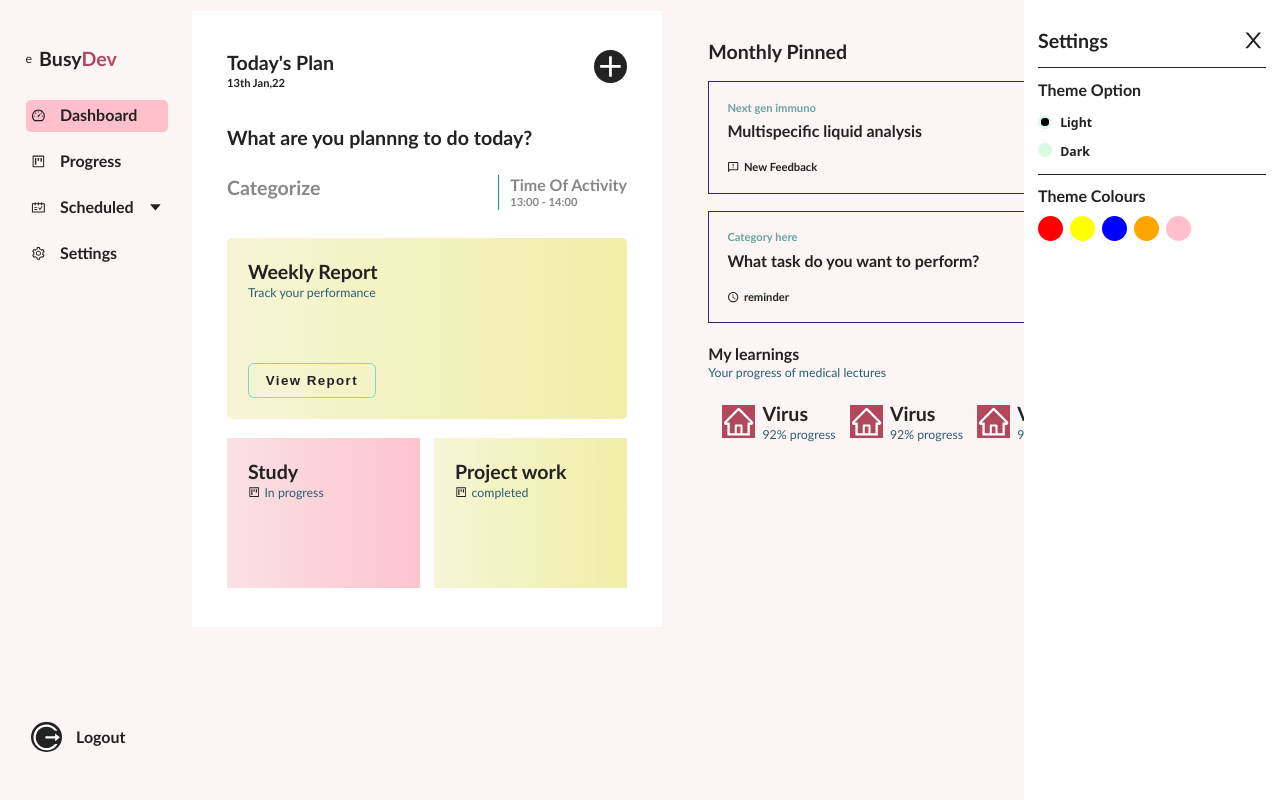
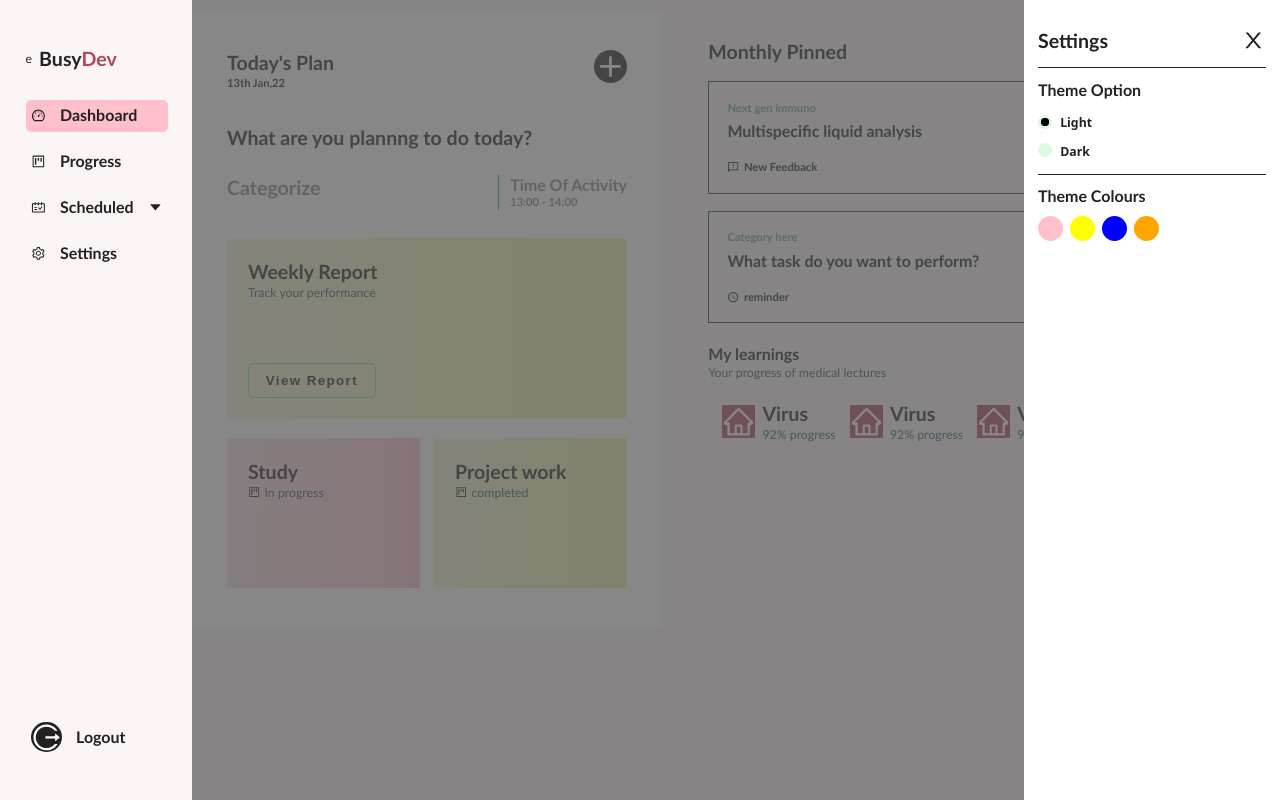
Before and after one commit to MrEben/To-Do-App, a React (Vite) app: page / in a window 1280 px wide. Both pictures are taken after a click on the link "Settings". Built offline with nearby package versions, Linux system fonts and the light colour scheme.

Commit message:
updated colour theme toggle

```diff
--- a/src/components/AddTask.jsx
+++ b/src/components/AddTask.jsx
@@ -2,9 +2,14 @@ import { useState } from "react";
 import { GrClose, GrSchedule } from "react-icons/gr";
 
 import { BsAlarm } from "react-icons/bs";
-import { AiOutlineUnorderedList, AiOutlineTag,AiOutlineClose } from "react-icons/ai";
+import {
+  AiOutlineUnorderedList,
+  AiOutlineTag,
+  AiOutlineClose,
+} from "react-icons/ai";
 import { useGlobalContext } from "./context";
 const AddTask = () => {
+  const [toggleSchedule, setToggleSchedule] = useState(false);
   const { closeModal, noteText, setNoteText } = useGlobalContext();
   const characterLimit = 30;
   const handleChange = (e) => {
@@ -33,7 +38,12 @@ const AddTask = () => {
                 type="text"
                 placeholder="Enter task..."
               />
-              <button className="btn">Schedule</button>
+              <button
+                className="btn"
+                onClick={() => setToggleSchedule(!toggleSchedule)}
+              >
+                Schedule
+              </button>
             </form>
           </div>
           {characterLimit - noteText.length <= 0 ? (
@@ -50,6 +60,11 @@ const AddTask = () => {
               <GrSchedule />
             </div>
           </div>
+        {toggleSchedule && (
+          <>
+            <div>sleep</div>
+          </>
+        )}
         </div>
       </div>
     </>
--- a/src/components/Setting/Settings.jsx
+++ b/src/components/Setting/Settings.jsx
@@ -8,11 +8,34 @@ const Settings = () => {
   const { isSettingsOpen, setIsSettingsOpen } = useGlobalContext();
   const handleOptionChange = (event) => {
     setSelectedOption(event.target.value);
-    document.documentElement.classList.toggle("dark-theme-variables");
+    document.body.classList.toggle("dark-theme-variables");
+  };
+  const setTheme = (colour) => {
+    document.body.classList.toggle(`${colour}-theme-variables`);
+    if (colour === "pink") {
+      document.body.className = "";
+    }
+  };
+  const setColor = (e) => {
+    // const currentColour = e.target.style.getPropertyValue("background");
+    // console.log(currentColour);
+    // setTheme(currentColour);
+    // Get the background color of the clicked element
+    const currentColour = e.target.style.backgroundColor;
+
+    // Call the setTheme function with the selected color
+    setTheme(currentColour);
   };
   return (
     <>
-      <div className={isSettingsOpen ? "settings hide-settings" : "settings "}>
+      <div
+        className={
+          isSettingsOpen
+            ? "settings-container hide-settings"
+            : "settings-container "
+        }
+      >
+        <div className="settings ">
           <div className="settings-head">
             <h2>Settings</h2>
             <AiOutlineClose
@@ -50,8 +73,15 @@ const Settings = () => {
             <h3>Theme Colours</h3>
             <div className="colours">
               {colours.map((item, index) => {
-              return <div key={index} style={{ background: `${item}` }}></div>;
+                return (
+                  <div
+                    onClick={setColor}
+                    key={index}
+                    style={{ background: `${item}` }}
+                  ></div>
+                );
               })}
+            </div>
           </div>
         </div>
       </div>
--- a/src/components/Setting/data.js
+++ b/src/components/Setting/data.js
@@ -1 +1 @@
-export const colours=['red','yellow','blue','orange','pink']
+export const colours=['pink','yellow','blue','orange']
--- a/src/components/Setting/settings.css
+++ b/src/components/Setting/settings.css
@@ -1,3 +1,7 @@
+
+.hide-settings {
+  display: none;
+}
 .settings {
   height: 100vh;
   position: fixed;
@@ -7,8 +11,11 @@
   transition: all 3s ease-in-out;
   background: var(--clr-white);
 }
-.hide-settings {
-  display: none;
+
+.settings::before {
+  width: 100%;
+  background: red;
+  left: 0;
 }
 .settings .settings-head {
   display: flex;
@@ -20,7 +27,7 @@
 .settings .settings-head .close-settings {
   cursor: pointer;
 }
-.settings .settings-head .close-settings svg{
+.settings .settings-head .close-settings svg {
   color: var(--clr-black);
 }
 .settings .choose-theme {
--- a/src/index.css
+++ b/src/index.css
@@ -61,6 +61,32 @@
     90.21deg,
     #2a1e27 -5.91%,
     #202528 111.58%
+  );
+}
+.blue-theme-variables {
+  --clr-pink: rgb(240, 47, 79);
+  --linear-gradient-1: linear-gradient(
+    90.21deg,
+    rgb(247, 66, 66) -5.91%,
+    var(--clr-pink) 111.58%
+  );
+  --linear-gradient-2: linear-gradient(
+    90.21deg,
+    rgb(232, 213, 213) -5.91%,
+    var(--clr-yellow) 111.58%
+  );
+}
+.yellow-theme-variables {
+  --clr-pink: rgb(240, 234, 47);
+  --linear-gradient-1: linear-gradient(
+    90.21deg,
+    rgb(231, 243, 162) -5.91%,
+    var(--clr-pink) 111.58%
+  );
+  --linear-gradient-2: linear-gradient(
+    90.21deg,
+    rgb(246, 247, 207) -5.91%,
+    var(--clr-yellow) 111.58%
   );
 }
 /*
@@ -226,7 +252,8 @@ b {
   background: var(--clr-primary-7);
   color: var(--clr-white);
 }
-.task-add-modal {
+.task-add-modal,
+.settings-container {
   margin: auto;
   position: fixed;
   left: 15vw;
@@ -274,7 +301,7 @@ b {
 .add-task .add-task-input form input:focus {
   border: 1px solid var(--clr-primary-9);
 }
-.task-add-modal .add-task .error-message{
+.task-add-modal .add-task .error-message {
   color: var(--clr-primary-7);
 }
 .add-task .add-task-footer {
@@ -299,13 +326,15 @@ b {
   color: var(--clr-black);
 }
 @media screen and (max-width: 1024px) {
-  .task-add-modal {
+  .task-add-modal,
+  .settings-container {
     left: 17.5vw;
     width: 85%;
   }
 }
 @media screen and (max-width: 768px) {
-  .task-add-modal {
+  .task-add-modal,
+  .settings-container {
     width: 100%;
     left: 0;
     grid-template-columns: 1fr;
--- a/src/pages/Dashboard/Today.jsx
+++ b/src/pages/Dashboard/Today.jsx
@@ -17,7 +17,7 @@ const Today = () => {
         </div>
         <div className="main-plan">
           {noteText ? (
-            <h1>{noteText}</h1>
+            <h1 style={{textTransform:'capitalize' }}>{noteText}</h1>
           ) : (
             <h2>What are you plannng to do today?</h2>
           )}
--- a/src/pages/Dashboard/dashboard.css
+++ b/src/pages/Dashboard/dashboard.css
@@ -75,14 +75,13 @@
   margin-top: 1.5rem;
   display: flex;
   flex-wrap: wrap;
-  /* gap: 2rem; */
 }
 @media screen and (max-width: 1024px) {
 .monthly-goals,.today-container {
   padding: 2.8rem 1.5rem;
 }
 .dashboard-layout {
-  left: 17vw;
+  left: 20vw;
 }
 }
 @media screen and (max-width: 768px) {
--- a/src/pages/Navbar/navbar.css
+++ b/src/pages/Navbar/navbar.css
@@ -143,7 +143,7 @@ aside .sidebar a:last-child svg {
 }
 @media screen and (max-width: 1024px) {
   aside {
-    width: 10rem;
+    width: 7rem;
   }
   .app-user {
     width: 7rem;
```
Lines whose indentation alone changed are shown as unchanged.
